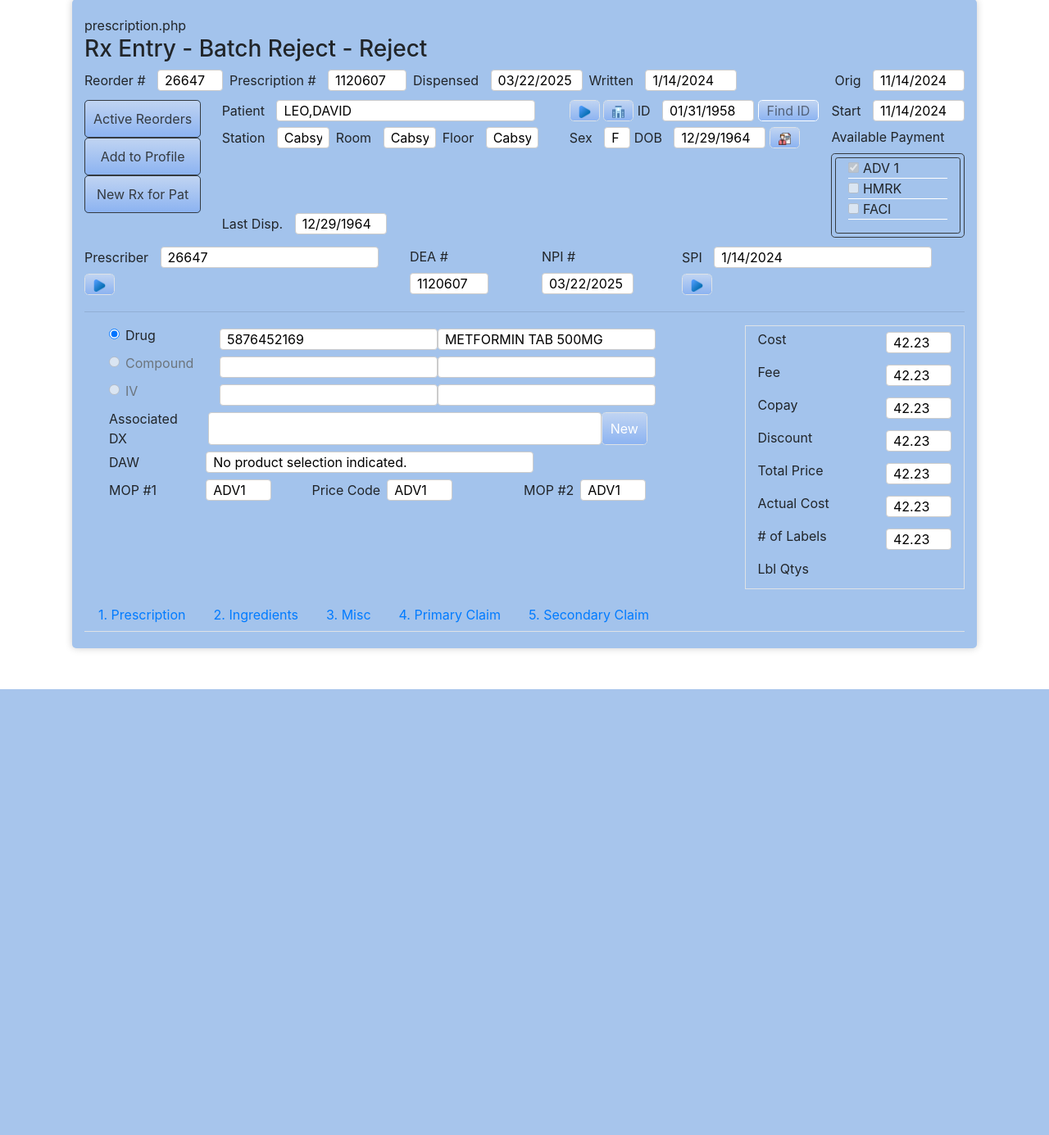
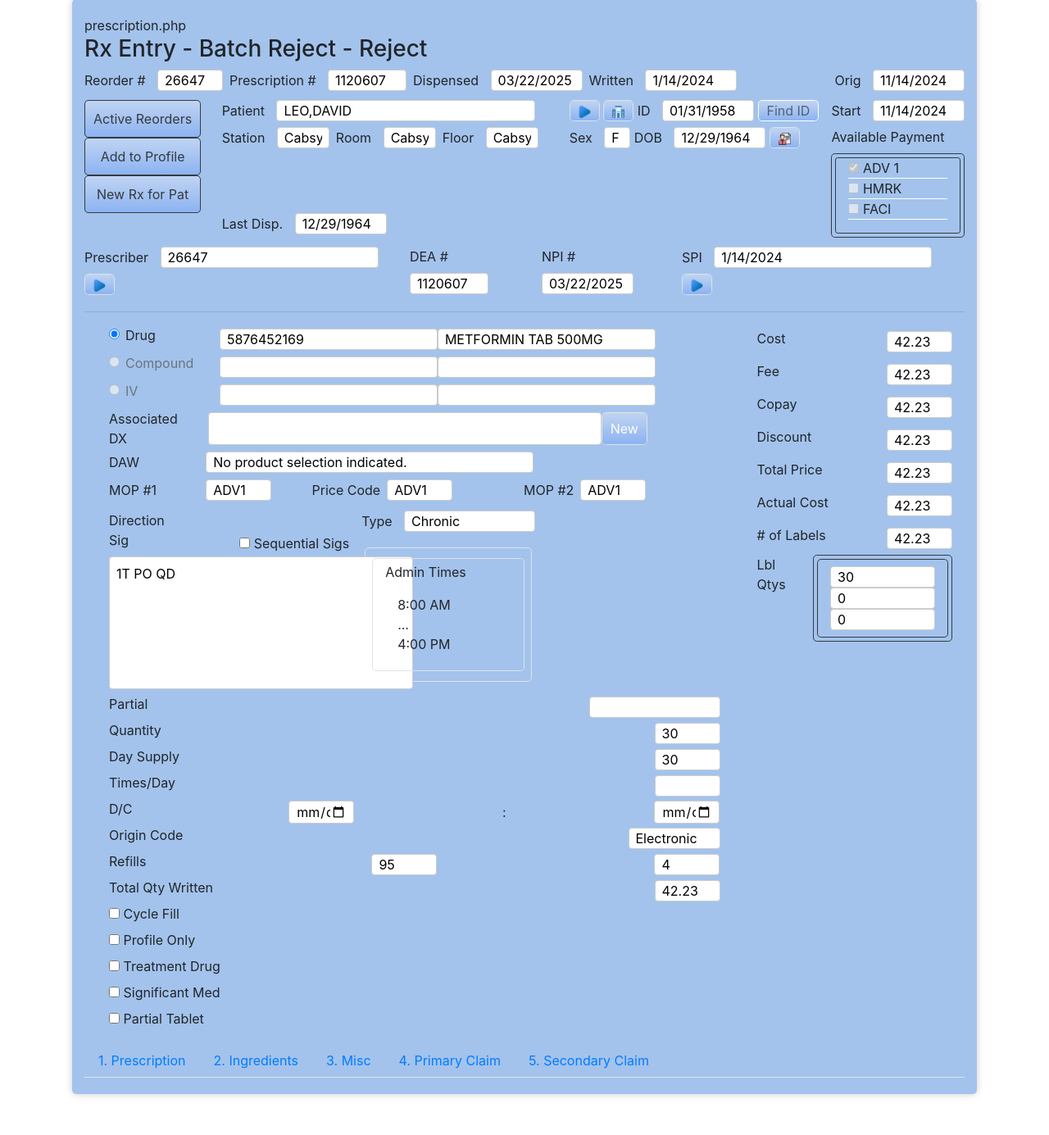
Before and after one commit to itsJhnL/asc_simulator, a PHP site: page /frontend/tab/prescription.php in a window 1280 px wide. Shown: the part 51-1436 px from the top of the page at 82% size. Before the commit the page ends 892 px from the top, so only its background shows below. Run offline with PHP 8.4, Linux system fonts and the light colour scheme; some libraries are stand-ins or nearby versions.

Commit message:
add blocks
added blocks and tabs

```diff
--- a/frontend/tab/prescription.php
+++ b/frontend/tab/prescription.php
@@ -114,7 +114,7 @@
                 </div>
             </div>
 
-            <div class="col p-1">
+            <div class="col pt-1">
                 <div class="d-flex align-items-center">
                     <span> MOP #2 </span>
                     <input class="input-field mx-2" style="max-width: 5rem;" type="text" value="ADV1">
@@ -123,10 +123,102 @@
 
         </div>
 
+        <div class="pt-2">
+            <div class="row mx-auto">
+                <div class="col-md-5">
+                    <span class="">Direction</span>
+                    <div class="d-flex align-items-center justify-content-between">
+                        <label for="Sig">Sig</label>
+                        <div>
+                            <input type="checkbox" name="Sig" id="Sig">
+                            <span>Sequential Sigs</span>
+                        </div>
+                    </div>
+
+                    <textarea rows="6" cols="33" style="resize: none" name="" id="">1T PO QD</textarea>
+
+                </div>
+
+                <div class="">
+                    <div class="pb-2">
+                        <label for="TypeChronic">Type</label>
+                        <input class="input-field" style="max-width: 10rem;" type="text" value="Chronic">
+                    </div>
+                    <div class="border rounded-lg m-1 p-2">
+                        <div class="col border rounded-lg flex-column align-items-center py-1 m-1 mx-auto">
+                            <div class="">
+                                <p>Admin Times</p>
+                            </div>
+                            <ul class="col" style="list-style-type: none;">
+                                <li>8:00 AM</li>
+                                <li>...</li>
+                                <li>4:00 PM</li>
+                            </ul>
+                        </div>
+                    </div>
+                </div>
+                <div class="col">
+                    <div class="d-flex align-items-center justify-content-between">
+                        <label for="">Partial</label>
+                        <input class="input-field" type="text" style="max-width: 10rem" value="">
+                    </div>
+                    <div class="d-flex align-items-center justify-content-between">
+                        <label for="">Quantity</label>
+                        <input class="input-field" type="text" style="max-width: 5rem" value="30">
+                    </div>
+                    <div class="d-flex align-items-center justify-content-between">
+                        <label for="">Day Supply</label>
+                        <input class="input-field" type="text" style="max-width: 5rem" value="30">
+                    </div>
+                    <div class="d-flex align-items-center justify-content-between">
+                        <label for="">Times/Day</label>
+                        <input class="input-field" type="text" style="max-width: 5rem" value="">
+                    </div>
+                    <div class="d-flex align-items-center justify-content-between">
+                        <label for="">D/C</label>
+                        <input class="input-field" type="date" style="max-width: 5rem" value="">
+                        :
+                        <input class="input-field" type="date" style="max-width: 5rem" value="">
+                    </div>
+                    <div class="d-flex align-items-center justify-content-between">
+                        <label for="">Origin Code</label>
+                        <input class="input-field" type="text" style="max-width: 7rem" value="Electronic">
+                    </div>
+                    <div class="d-flex align-items-center justify-content-between">
+                        <label for="">Refills</label>
+                        <input class="input-field" type="text" style="max-width: 5rem" value="95">
+                        <input class="input-field" type="text" style="max-width: 5rem" value="4">
+                    </div>
+                    <div class="d-flex align-items-center justify-content-between">
+                        <label for="">Total Qty Written</label>
+                        <input class="input-field" type="text" style="max-width: 5rem" value="42.23">
+                    </div>
+                    <div class="d-flex flex-column">
+                        <div>
+                            <input type="checkbox"> <label for="">Cycle Fill</label>
+                        </div>
+                        <div>
+                            <input type="checkbox"> <label for="">Profile Only</label>
+                        </div>
+                        <div>
+                            <input type="checkbox"> <label for="">Treatment Drug</label>
+                        </div>
+                        <div>
+                            <input type="checkbox"> <label for="">Significant Med</label>
+                        </div>
+                        <div>
+                            <input type="checkbox"> <label for="">Partial Tablet</label>
+                        </div>
+                    </div>
+                </div>
+            </div>
+
+        </div>
+
     </div>
 
     <!-- Drug's Price -->
-    <div class="border col-3">
+    <div class="col-3">
         <div class="d-flex align-items-center justify-content-between py-1">
             <label for="">Cost</label>
             <input class="input-field" type="text" style="max-width: 5rem" value="42.23">
@@ -155,19 +247,24 @@
             <label for=""># of Labels</label>
             <input class="input-field" type="text" style="max-width: 5rem" value="42.23">
         </div>
-        <div class="d-flex justify-content-between py-1">
+        <div class="d-flex justify-content-between">
             <label for="">Lbl Qtys</label>
             <!-- <input type="text" style="max-width: 5rem" value="42.23"> -->
-            <!--             <div class="">
-                <div class="border border-dark overflow-hidden">
-                    <ul class="col" style="list-style-type: none;">
-                        <li class="border-bottom border-white"><input> 30
+            <div class="border rounded-lg border-dark">
+                <div class="border rounded-lg border-dark m-1">
+                    <ul class="col overflow-auto my-2" style="list-style-type: none;">
+                        <li>
+                            <input class="input-field" style="max-width: 8rem;" type="text" value="30">
                         </li>
-                        <li class="border-bottom border-white"><input> 0</li>
-                        <li class="border-bottom border-white"><input> 0</li>
+                        <li>
+                            <input class="input-field" style="max-width: 8rem;" type="text" value="0">
+                        </li>
+                        <li>
+                            <input class="input-field" style="max-width: 8rem;" type="text" value="0">
+                        </li>
                     </ul>
                 </div>
-            </div> -->
+            </div>
         </div>
     </div>
 </div>
```
